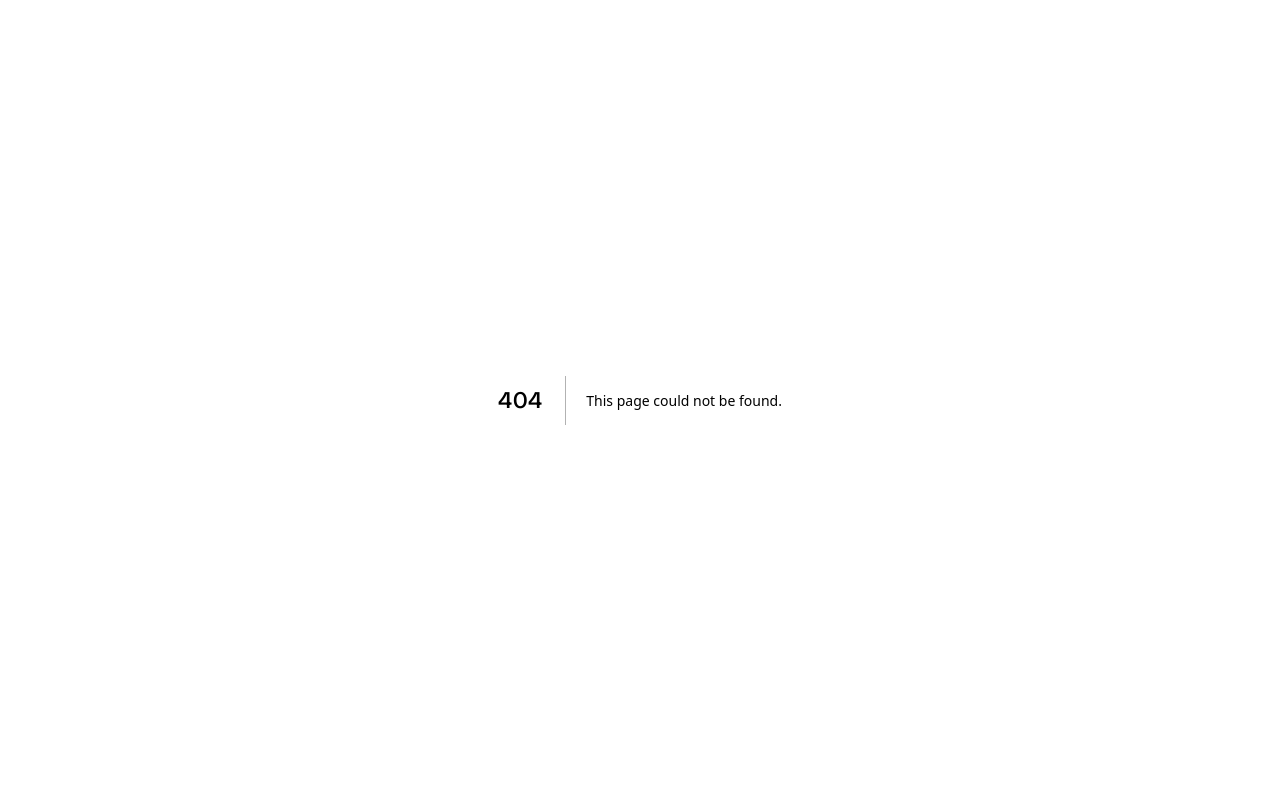
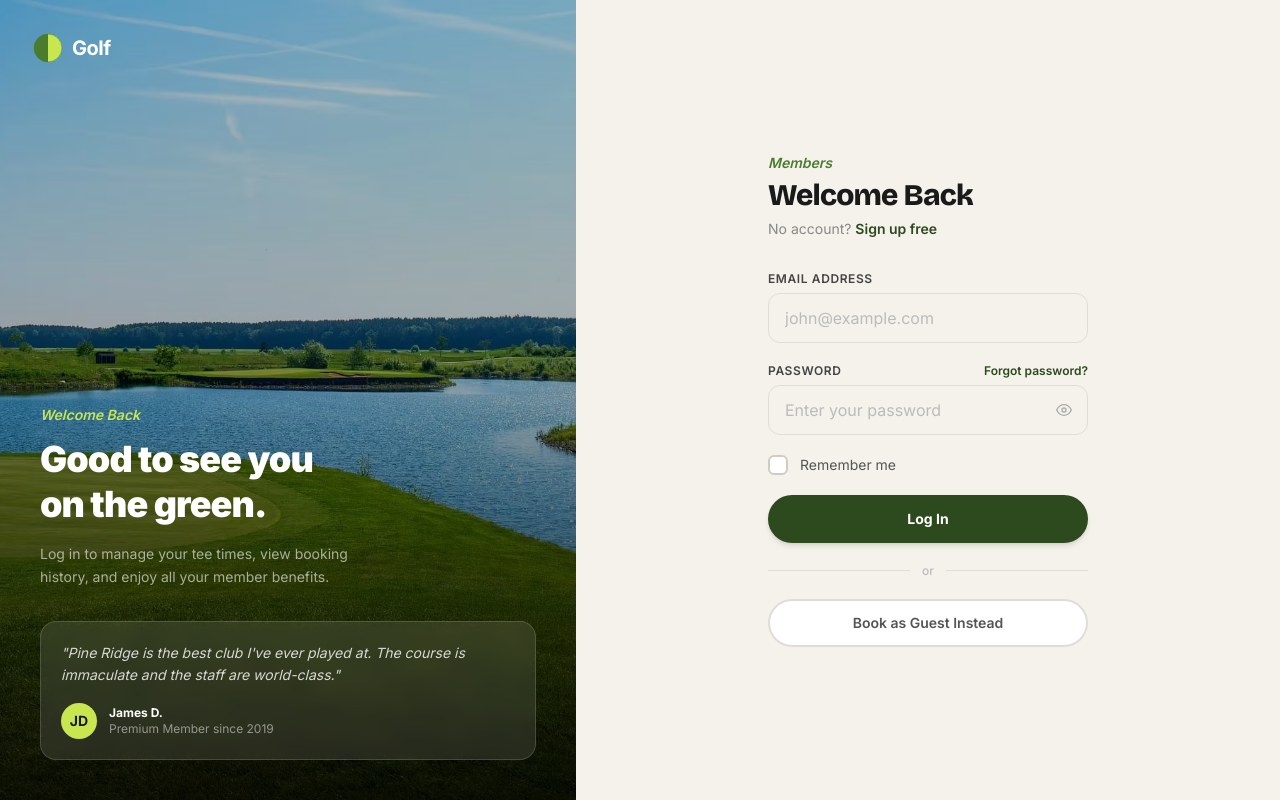
Before and after one commit to zinoefezino/golf, a Next.js app: page /login in a window 1280 px wide. Before the commit this address had no page. Built offline with nearby package versions, Linux system fonts and the light colour scheme.

Commit message:
update. deleted auth frfom holding login and signup

```diff
--- a/src/app/auth/login/page.jsx
+++ b/src/app/login/page.jsx
@@ -170,10 +170,7 @@ export default function LoginPage() {
             </svg>
             <span className="text-lg font-bold text-[#1A1A1A]">Golf</span>
           </Link>
-          <Link
-            href="/auth/signup"
-            className="text-sm font-semibold text-[#2D4A1E]"
-          >
+          <Link href="/signup" className="text-sm font-semibold text-[#2D4A1E]">
             Sign up
           </Link>
         </div>
@@ -190,7 +187,7 @@ export default function LoginPage() {
             <p className="text-[#888] text-sm">
               No account?{" "}
               <Link
-                href="/auth/signup"
+                href="/signup"
                 className="text-[#2D4A1E] font-semibold hover:underline"
               >
                 Sign up free
--- a/src/app/auth/signup/page.jsx
+++ b/src/app/signup/page.jsx
@@ -255,10 +255,7 @@ export default function SignUpPage() {
             </svg>
             <span className="text-lg font-bold text-[#1A1A1A]">Golf</span>
           </Link>
-          <Link
-            href="/auth/login"
-            className="text-sm font-semibold text-[#2D4A1E]"
-          >
+          <Link href="/login" className="text-sm font-semibold text-[#2D4A1E]">
             Log in
           </Link>
         </div>
@@ -275,7 +272,7 @@ export default function SignUpPage() {
             <p className="text-[#888] text-sm">
               Already a member?{" "}
               <Link
-                href="/auth/login"
+                href="/login"
                 className="text-[#2D4A1E] font-semibold hover:underline"
               >
                 Log in
--- a/src/components/header.jsx
+++ b/src/components/header.jsx
@@ -147,7 +147,7 @@ export default function Header() {
             ))}
 
             <Link
-              href="/auth/signup"
+              href="/signup"
               className="group mt-2 flex items-center justify-between rounded-full bg-[#121212] py-1.5 pl-5 pr-1.5 font-semibold tracking-wide text-white transition-all duration-300 hover:bg-[#2D4A1E]"
             >
               <span>JOIN THE CLUB</span>
```
